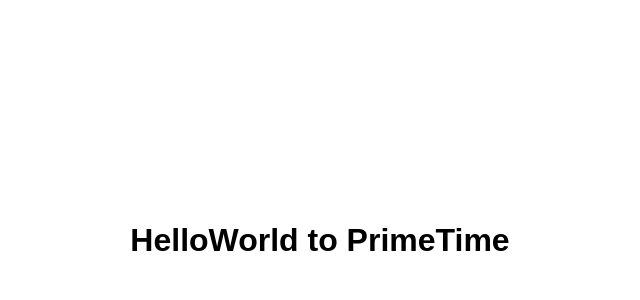
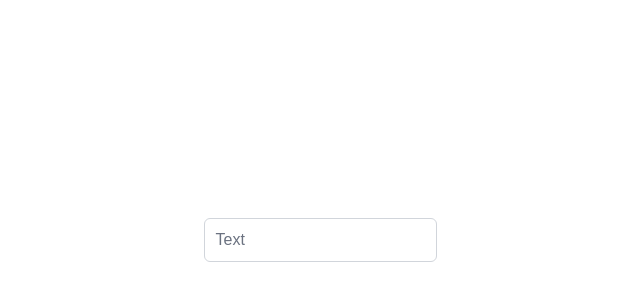
Before and after one commit to gmwu185/primevue3-test-preview, a Vue app: page / in a window 1280 px wide. Shown: the part 168-468 px from the top of the page, without its empty margins (320-960 px from the left). Built offline with nearby package versions, Linux system fonts and the light colour scheme; a web font is replaced by a local one.

Commit message:
增加 inputText 元件與雙向綁定

```diff
--- a/src/App.vue
+++ b/src/App.vue
@@ -1,10 +1,15 @@
 <template>
   <div class="container">
-    <h1>HelloWorld to PrimeTime</h1>
+    <span class="p-float-label">
+        <InputText id="txt" type="text" v-model="text" />
+        <label for="txt">Text</label>
+    </span>
   </div>
 </template>
 
-<script>
+<script setup>
+import { ref } from "vue";
+const text = ref();
 </script>
 
 <style scoped>
```
Also changed, not shown: src/main.js (+6 -6 lines).
